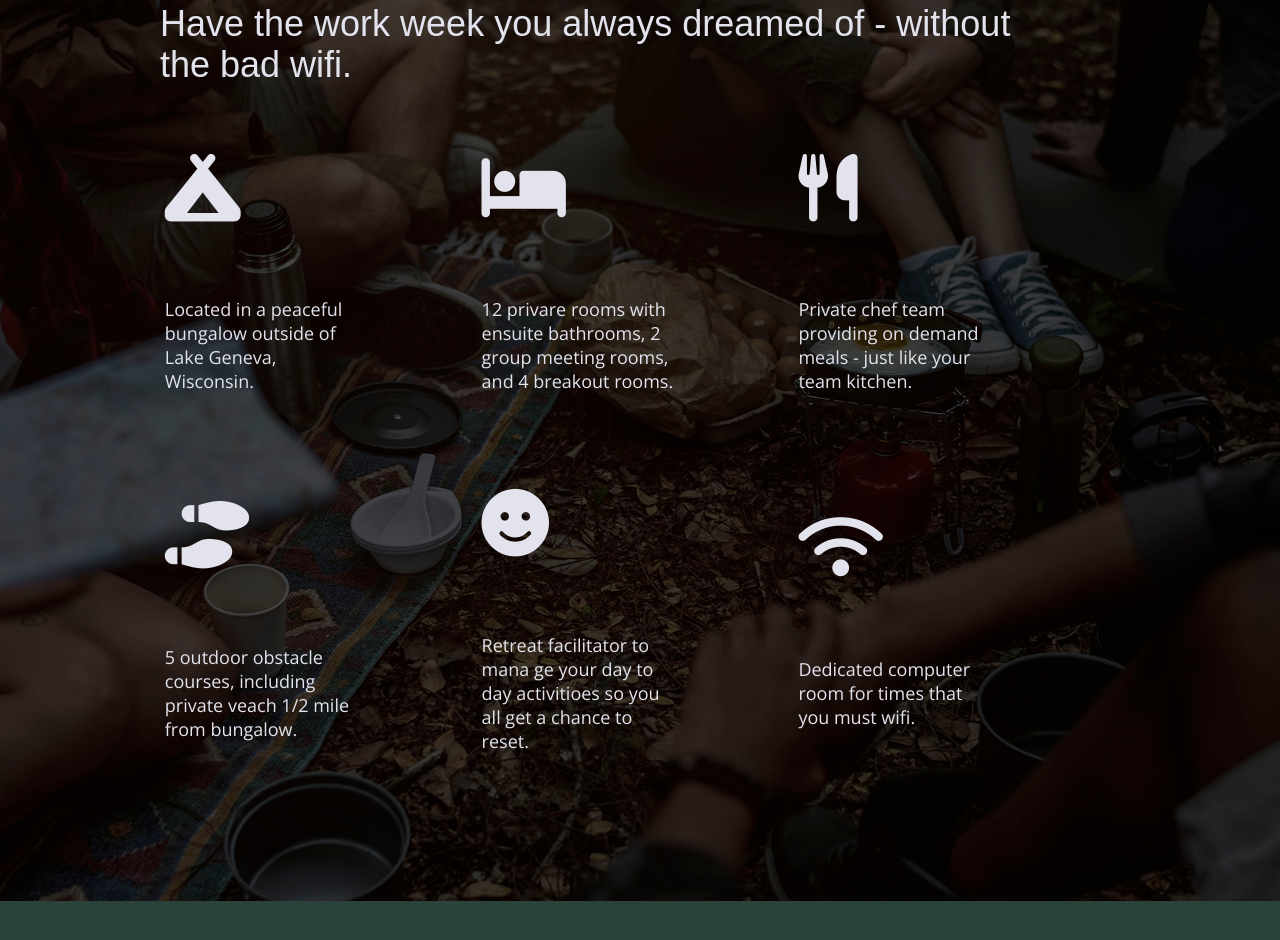
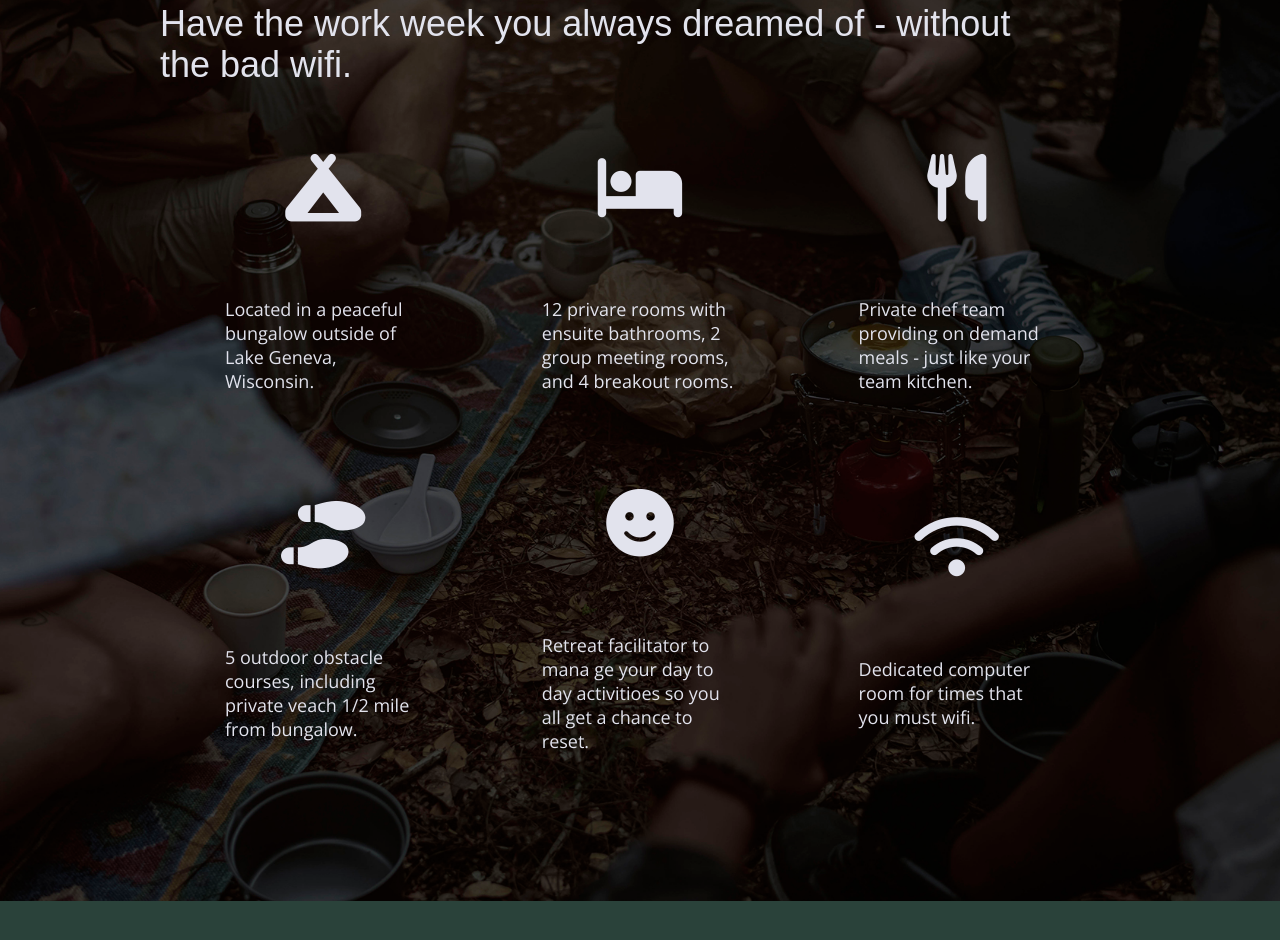
Before and after one commit to alebarraza88/unplugged, a website built with Parcel: page index.html in a window 1280 px wide. Shown: the part 847-1787 px from the top of the page. Built offline with nearby package versions, Linux system fonts and the light colour scheme.

Commit message:
final commit

```diff
--- a/css/main.css
+++ b/css/main.css
@@ -310,6 +310,7 @@ input[type=button] {
 .features article{
   width: 63%;
   margin: 30px 0;
+  align-items:center;
 
 }
 
@@ -322,6 +323,7 @@ input[type=button] {
 .features-icons i{
 	font-size: 3.75em;
   margin-bottom: 40px;
+ text-align: center;
 
 }
 .features-description p {
```
Also changed, not shown: about/index.html (+1 -1 lines).
